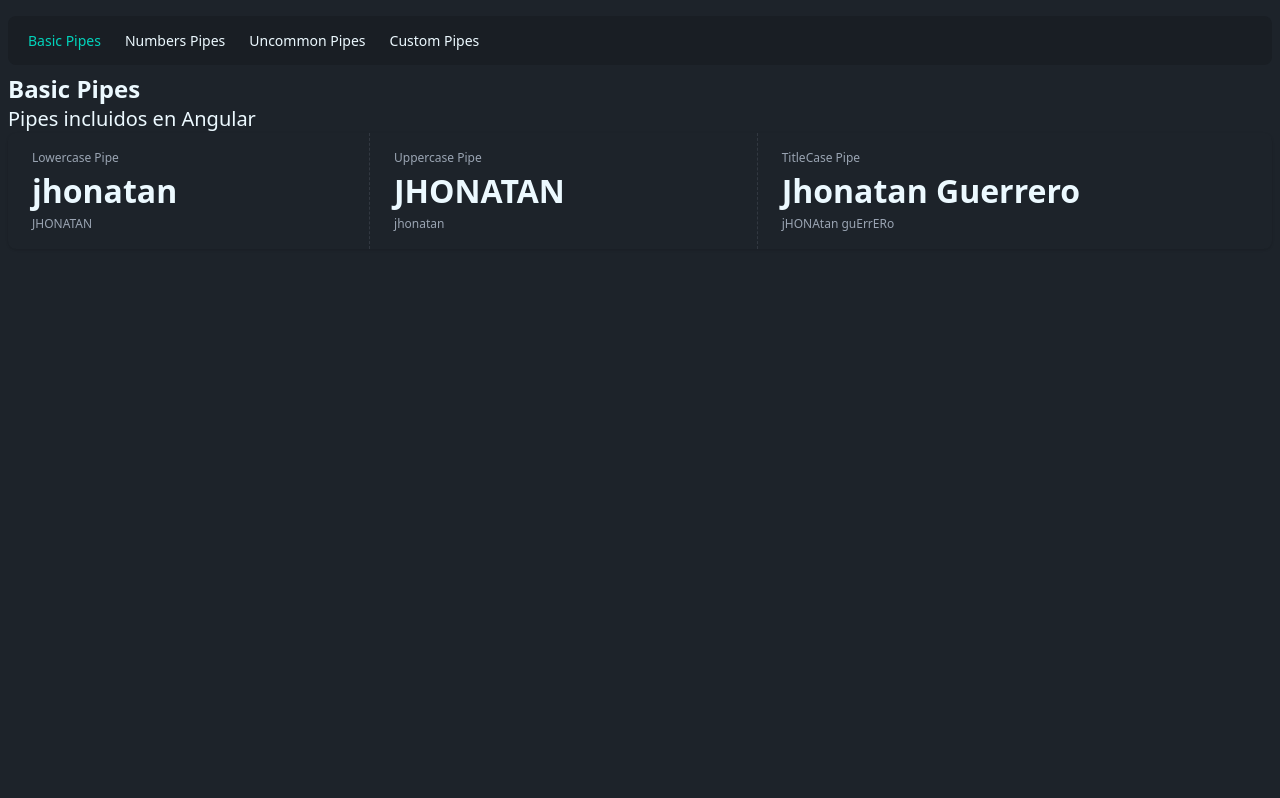
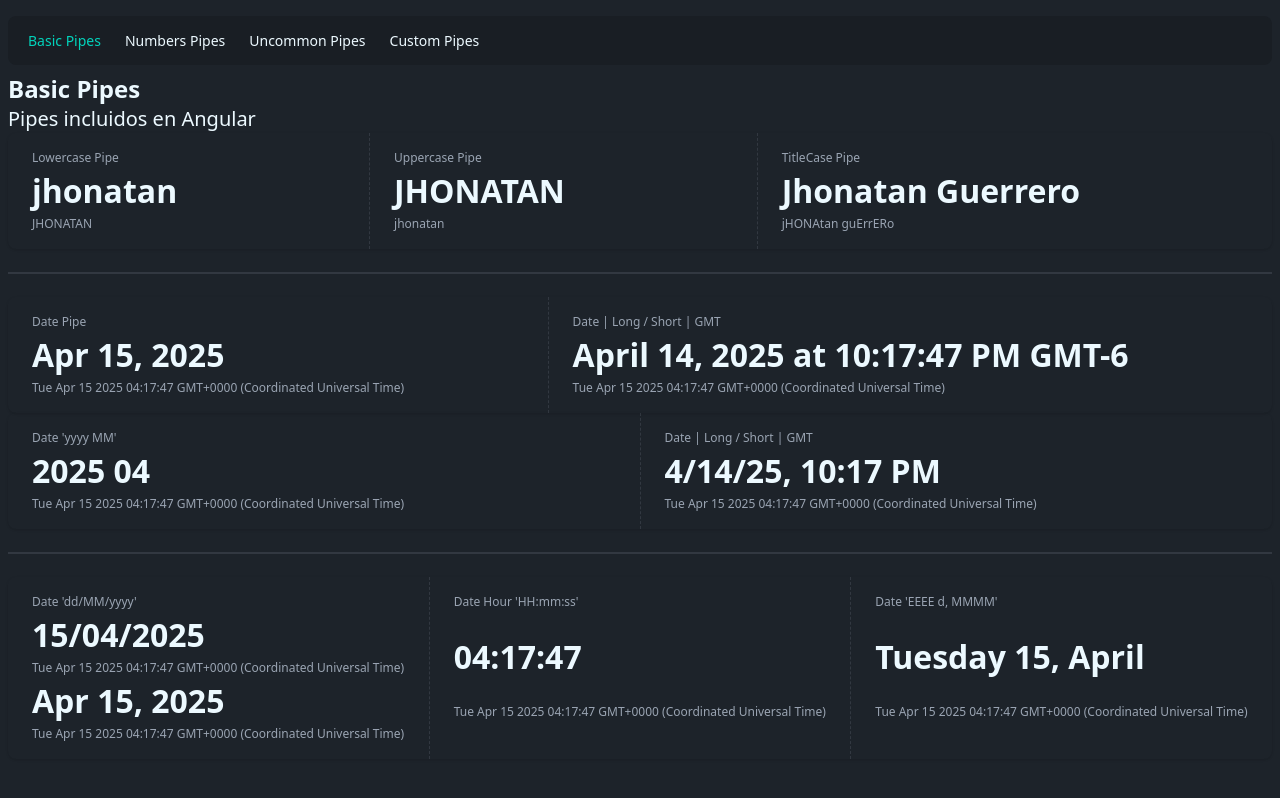
Before and after one commit to dejeloper/pipes-angular-19, an Angular app: page /basic in a window 1280 px wide. Built offline with nearby package versions, Linux system fonts and the light colour scheme.

Commit message:
feat: Add Date Pipe functionality to Basic Page

```diff
--- a/src/app/pages/basic-page/basic-page.component.html
+++ b/src/app/pages/basic-page/basic-page.component.html
@@ -22,3 +22,57 @@
     <div class="stat-desc">{{ nameFullName() }}</div>
   </div>
 </div>
+
+<div class="divider"></div>
+
+<div class="stats shadow w-full">
+  <div class="stat">
+    <div class="stat-title">Date Pipe</div>
+    <div class="stat-value">{{ customDate() | date }}</div>
+    <div class="stat-desc">{{ customDate() }}</div>
+  </div>
+
+  <div class="stat">
+    <div class="stat-title">Date | Long / Short | GMT</div>
+    <div class="stat-value">{{ customDate() | date : "long" : "GMT-6" }}</div>
+    <div class="stat-desc">{{ customDate() }}</div>
+  </div>
+</div>
+
+<div class="stats shadow w-full">
+  <div class="stat">
+    <div class="stat-title">Date 'yyyy MM'</div>
+    <div class="stat-value">{{ customDate() | date : "yyyy MM" }}</div>
+    <div class="stat-desc">{{ customDate() }}</div>
+  </div>
+
+  <div class="stat">
+    <div class="stat-title">Date | Long / Short | GMT</div>
+    <div class="stat-value">{{ customDate() | date : "short" : "GMT-6" }}</div>
+    <div class="stat-desc">{{ customDate() }}</div>
+  </div>
+</div>
+
+<div class="divider"></div>
+
+<div class="stats shadow w-full">
+  <div class="stat">
+    <div class="stat-title">Date 'dd/MM/yyyy'</div>
+    <div class="stat-value">{{ customDate() | date : "dd/MM/yyyy" }}</div>
+    <div class="stat-desc">{{ customDate() }}</div>
+    <div class="stat-value">{{ customDate() | date }}</div>
+    <div class="stat-desc">{{ customDate() }}</div>
+  </div>
+
+  <div class="stat">
+    <div class="stat-title">Date Hour 'HH:mm:ss'</div>
+    <div class="stat-value">{{ customDate() | date : "HH:mm:ss" }}</div>
+    <div class="stat-desc">{{ customDate() }}</div>
+  </div>
+
+  <div class="stat">
+    <div class="stat-title">Date 'EEEE d, MMMM'</div>
+    <div class="stat-value">{{ customDate() | date : "EEEE d, MMMM" }}</div>
+    <div class="stat-desc">{{ customDate() }}</div>
+  </div>
+</div>
--- a/src/app/pages/basic-page/basic-page.component.ts
+++ b/src/app/pages/basic-page/basic-page.component.ts
@@ -1,9 +1,9 @@
-import {Component, signal} from '@angular/core';
-import {LowerCasePipe, TitleCasePipe, UpperCasePipe} from '@angular/common';
+import {Component, effect, signal} from '@angular/core';
+import {LowerCasePipe, TitleCasePipe, UpperCasePipe, DatePipe} from '@angular/common';
 
 @Component({
   selector: 'basic-page',
-  imports: [LowerCasePipe, UpperCasePipe, TitleCasePipe],
+  imports: [LowerCasePipe, UpperCasePipe, TitleCasePipe, DatePipe],
   templateUrl: './basic-page.component.html',
 })
 export default class BasicPageComponent {
@@ -12,5 +12,15 @@
   nameUpper = signal('JHONATAN');
   nameFullName = signal('jHONAtan guErrERo');
 
+  customDate = signal(new Date());
+
+
+  tickingDateEffect = effect((onCleanup) => {
+    const interval = setInterval(() => {
+      this.customDate.set(new Date());
+    }, 1000);
+
+    onCleanup(() => clearInterval(interval));
+  });
 
 }
```
